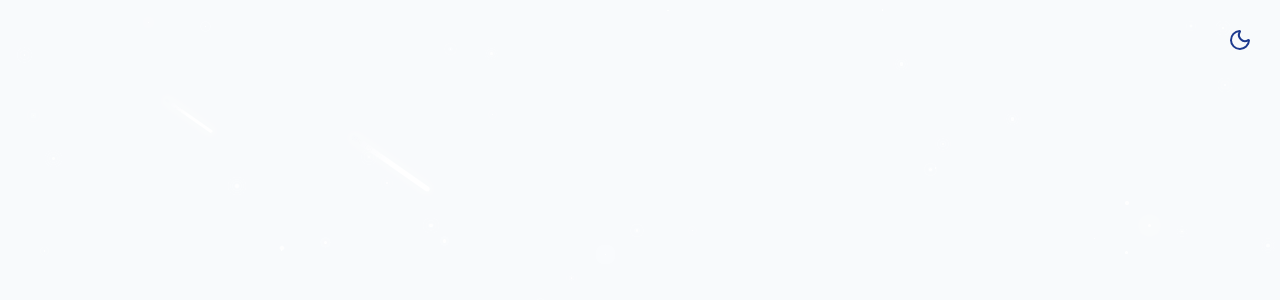
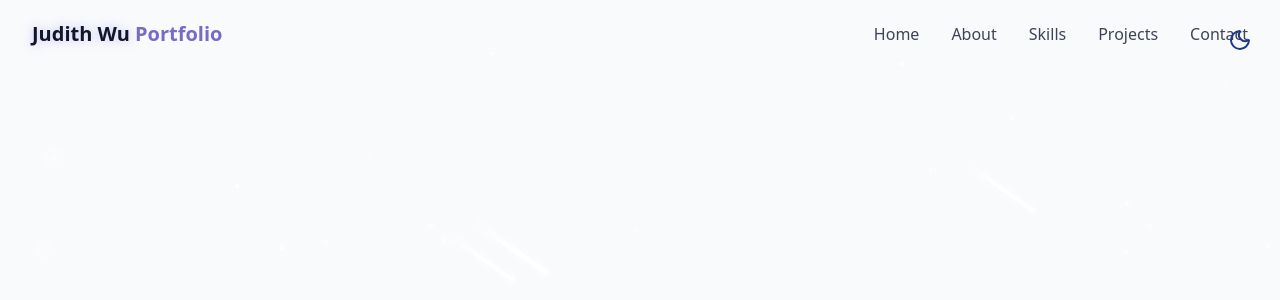
Before and after one commit to judithwu/personal_website, a React (Vite) app: page / in a window 1280 px wide. Shown: the top 300 px of the page. Built offline with nearby package versions, Linux system fonts and the light colour scheme.

Commit message:
navbar finished

```diff
--- /dev/null
+++ b/src/components/Navbar.jsx
@@ -0,0 +1,77 @@
+import { cn } from "@/lib/utils";
+import { useEffect, useState } from "react";
+import { Menu, X } from "lucide-react";
+
+const navItems = [
+  {name: "Home", href: "#hero"},
+  {name: "About", href: "#about"},
+  {name: "Skills", href: "#skills"},
+  {name: "Projects", href: "#projects"},
+  {name: "Contact", href: "#contact"}
+];
+
+export const Navbar = () => {
+    const [isScrolled, setIsScrolled] = useState(false);
+    const [isMenuOpen, setIsMenuOpen] = useState(false);
+
+    useEffect(() => {
+      const handleScroll = () => {
+        setIsScrolled(window.screenY > 10);
+      };
+
+      window.addEventListener("scroll", handleScroll);
+      return () => window.removeEventListener("scroll", handleScroll);
+    }, []);
+  return (
+    <nav className = {cn(
+      "fixed w-full z-40 transition-all duration-300",
+      isScrolled ? "py-3 bg-background/80 backdrop-blur-md shadow-xs" : "py-5"
+    )}>
+
+      <div className = "container flex items-center justify-between">
+        <a className = "text-xl font-bold text-primary flex items-center" href="#hero">
+          <span className = "relative z-10">
+            <span className = "text-glow text-foreground"> Judith Wu </span> Portfolio
+          </span>
+        </a>
+
+        {/*desktop nav*/}
+        <div className = "hidden md:flex space-x-8">
+          {navItems.map((item, key) => (
+            <a key={key} href={item.href} className="text-foreground/80 hover:text-primary transition-colors duration-300">
+              {item.name}
+            </a>
+          ))}
+        </div>
+
+        {/*mobile nav*/}
+
+        <button
+          onClick={() => setIsMenuOpen((prev) => !prev)}
+          className="md:hidden p-2 text-foreground z-50"
+          aria-label={isMenuOpen ? "Close Menu" : "Open Menu"}>
+          {isMenuOpen ? <X size={24} /> : <Menu size={24} />}
+        </button>
+        <div className={cn(
+          "fixed inset-0 bg-background/95 backdroup-blur-md z-40 flex flex-col items-center justify-center",
+          "transition-all duration-300 md:hidden",
+          isMenuOpen
+            ? "opacity-100 pointer-events-auto"
+            : "opacity-0 pointer-events-none"
+          )}>
+          <div className = "flex flex-col space-y-8 text-xl">
+            {navItems.map((item, key) => (
+              <a
+                key={key}
+                href={item.href}
+                className="text-foreground/80 hover:text-primary transition-colors duration-300"
+                onClick={() => setIsMenuOpen(false)}>
+                {item.name}
+              </a>
+            ))}
+          </div>
+        </div>
+      </div>
+    </nav>
+  );
+};
--- a/src/pages/Home.jsx
+++ b/src/pages/Home.jsx
@@ -1,3 +1,4 @@
+import { Navbar } from "../components/Navbar";
 import { ThemeToggle } from "../components/ThemeToggle";
 import { StarBackground } from "@/components/StarBackground";
 
@@ -11,6 +12,7 @@
     <StarBackground />
 
     {/* navbar */}
+    <Navbar />
 
     {/* main content */}
 
```
